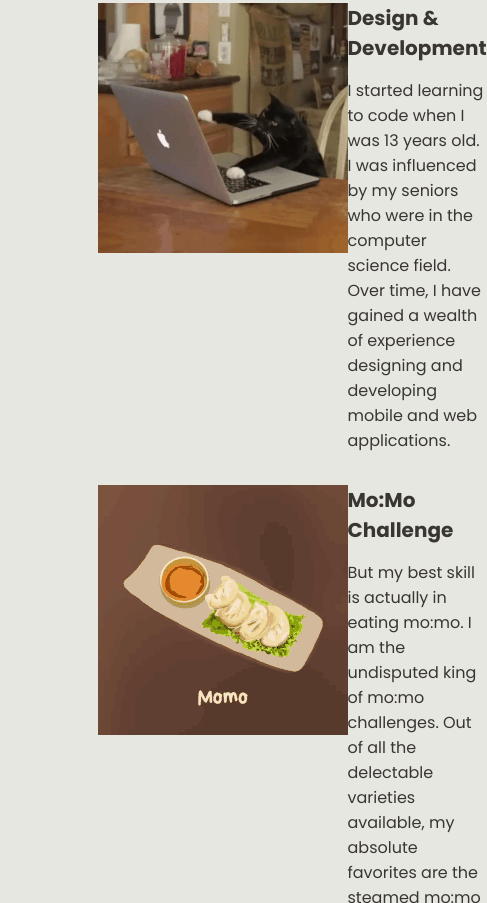
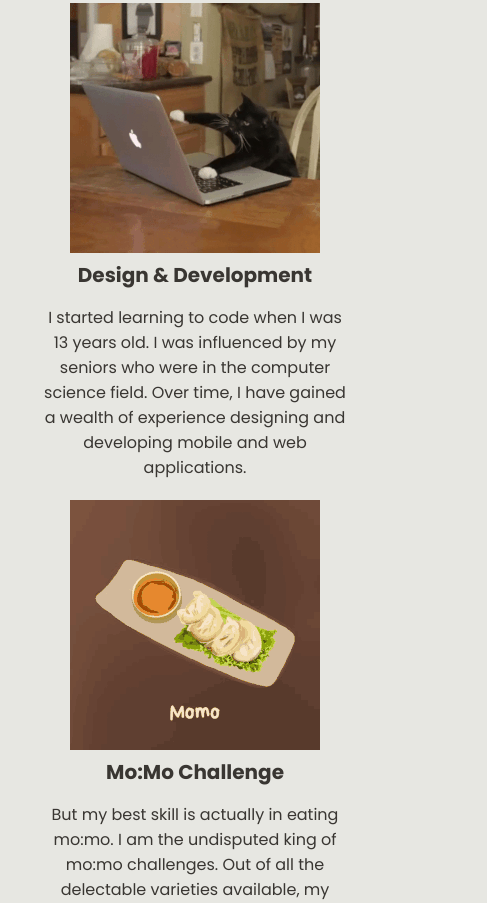
Before and after one commit to tmgphurba/portfolio, a plain HTML site: page index.html in a window 390 px wide. Shown: the part 1097-2000 px from the top of the page, 487 px wide, since content can reach past the window. Drawn offline with Linux system fonts and the light colour scheme; a web font is replaced by a local one.

Commit message:
the site is responsive

```diff
--- a/index.html
+++ b/index.html
@@ -42,8 +42,8 @@
                         the computer science field. Over time, I have gained a wealth of experience designing and
                         developing mobile and web applications.</p>
                 </div>
-                <div class="chillies"><img src="./images/momo.gif" alt="momo"></div>
-                <div class="hot-wings">
+                <div class="momo"><img src="./images/momo.gif" alt="momo"></div>
+                <div class="momos">
                     <h3>Mo:Mo Challenge</h3>
                     <p>But my best skill is actually in eating mo:mo. I am the undisputed king of mo:mo challenges. Out
                         of all the delectable varieties available, my absolute favorites are the steamed mo:mo and the
--- a/styles.css
+++ b/styles.css
@@ -35,6 +35,7 @@ header {
     height: 100vh;
     background: linear-gradient(rgba(0, 0, 0, 0.712), rgba(0, 0, 0, 0.712)), url(images/background.jpg);
     background-size: cover;
+    background-position: center;
     position: relative;
 }
 
@@ -59,7 +60,11 @@ header {
     font-size: 4rem;
 }
 
-@media (max-width: 768px) {
+@media (max-width: 1024px) {
+
+    .bg-image {
+        background-position: center top;
+    }
 
     .hero-title,
     .hero-desc {
@@ -67,7 +72,7 @@ header {
     }
 
     .hero-title {
-        font-size: 4rem;
+        font-size: 3rem;
     }
 
     .title-space {
@@ -75,7 +80,7 @@ header {
     }
 
     .hero-desc {
-        font-size: 1.2rem;
+        font-size: 1rem;
     }
 
 }
@@ -119,9 +124,17 @@ hr {
     margin-right: 30px;
 }
 
-.chilli-img {
-    width: 50%;
-    margin-left: 30px;
+@media (max-width: 1024px) {
+    .content-box {
+        display: block;
+        text-align: center;
+        margin: 100px auto 0 auto;
+        width: 80%;
+    }
+
+    .coding {
+        margin-bottom: 20px;
+    }
 }
 
 .contact-me {
@@ -161,9 +174,9 @@ hr {
     color: #393632;
 }
 
-footer  {
+footer {
     text-align: center;
-    color:#E7E7E2;
+    color: #E7E7E2;
     background-color: #393632;
     padding: 50px 0 20px;
 }
```
